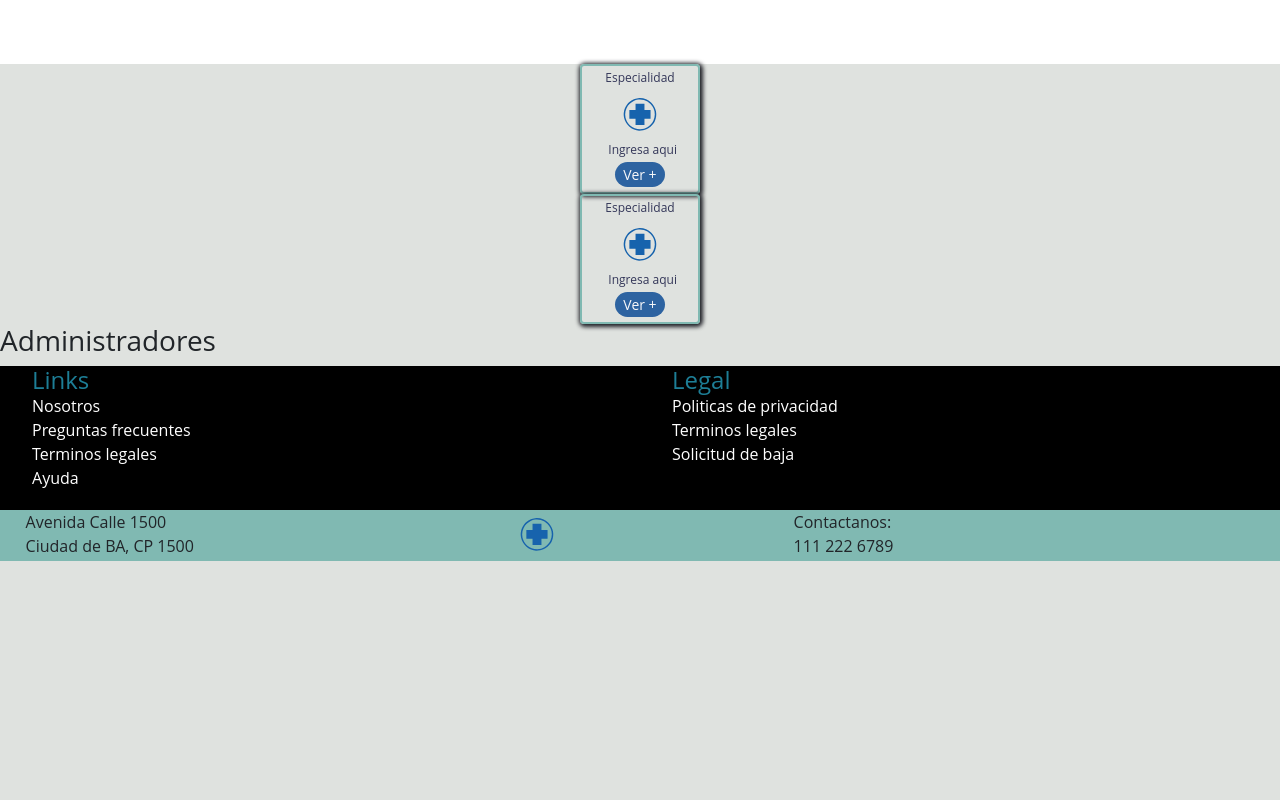
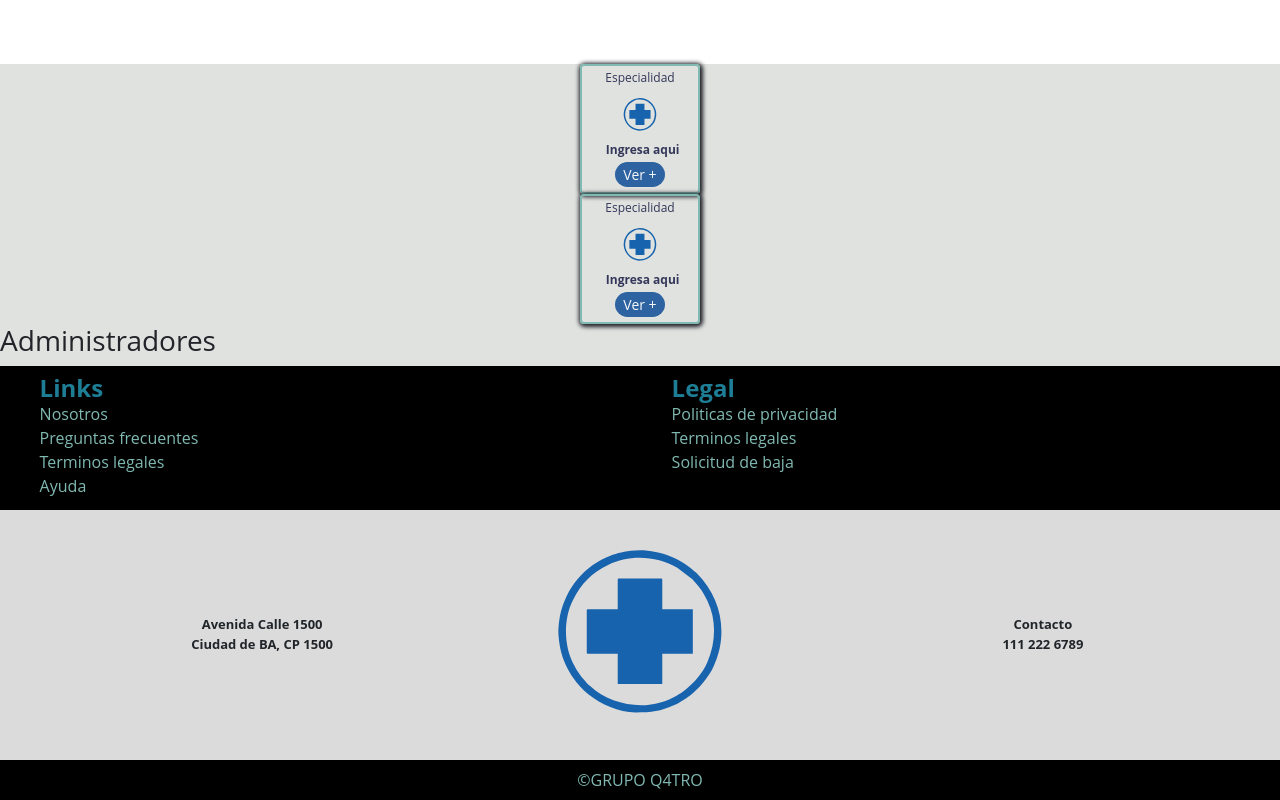
Before and after one commit to No-Country/C1-G4, a React (Create React App) app in the folder client/: page /administradores in a window 1280 px wide. Shown: the part 1101-1901 px from the top of the page. Before the commit the page ends 1662 px from the top, so only its background shows below. Built offline with nearby package versions, Linux system fonts and the light colour scheme.

Commit message:
nuevosCambios footer

```diff
--- a/client/package.json
+++ b/client/package.json
@@ -10,6 +10,7 @@
     "react": "^17.0.2",
     "react-dom": "^17.0.2",
     "react-google-login": "^5.2.2",
+    "react-media": "^1.10.0",
     "react-redux": "^7.2.6",
     "react-router": "^6.0.2",
     "react-router-dom": "^6.0.2",
--- a/client/src/components/Footer/Footer.js
+++ b/client/src/components/Footer/Footer.js
@@ -30,9 +30,12 @@ function Footer() {
             </p>
             <img className={styles.logo} src={logo} alt="" />
             <p>
-              Contactanos: <br />
+              Contacto <br />
               111 222 6789
             </p>
+        </div>
+        <div className={styles.copy}>
+          ©GRUPO Q4TRO
         </div>
       </div>
     </Fragment>
--- a/client/src/styles/Footer.module.css
+++ b/client/src/styles/Footer.module.css
@@ -1,11 +1,14 @@
 /* global */
 * {
   box-sizing: border-box;
+  margin: 0;
+  padding: 0;
 }
 
 /* divs */
 .upFooter{
   background-color: rgb(0, 0, 0);
+  padding: 0.5rem;
   height: 9rem;
   display: grid;
   grid-template-columns: 50% 50%;
@@ -14,26 +17,42 @@
 .elements{
   display: grid;
   grid-template-columns: 2fr 1fr 2fr;
+  gap: 1rem;
+  align-items: center;
 }
 
 .lowFooter{
-  background-color: rgb(128, 185, 178);
+  background-color: rgb(219, 219, 219);
   align-items: center;
 }
 
+.copy{
+  background-color: rgb(0, 0, 0);
+  padding: 0.5rem;
+  color: rgba(128, 185, 178);
+  text-align: center;
+}
+
 /* componentes */
-
 h4{
   color: hsl(192, 68%, 35%);
   margin: 0 5% 0 5%;
+  font-weight: bold;
 }
-
 a{
-  color: white;
+  color: rgba(128, 185, 178);
   text-decoration: none;
   margin: 0 5% 0 5%;
 }
-
 p{
   margin: 0 0 0 5%;
+  font-weight: bold;
+  font-size: small;
+  text-align: center;
 }
+.logo{
+  width: 100%;
+  align-items: center;
+}
+
+/* MediaQueries */
```
